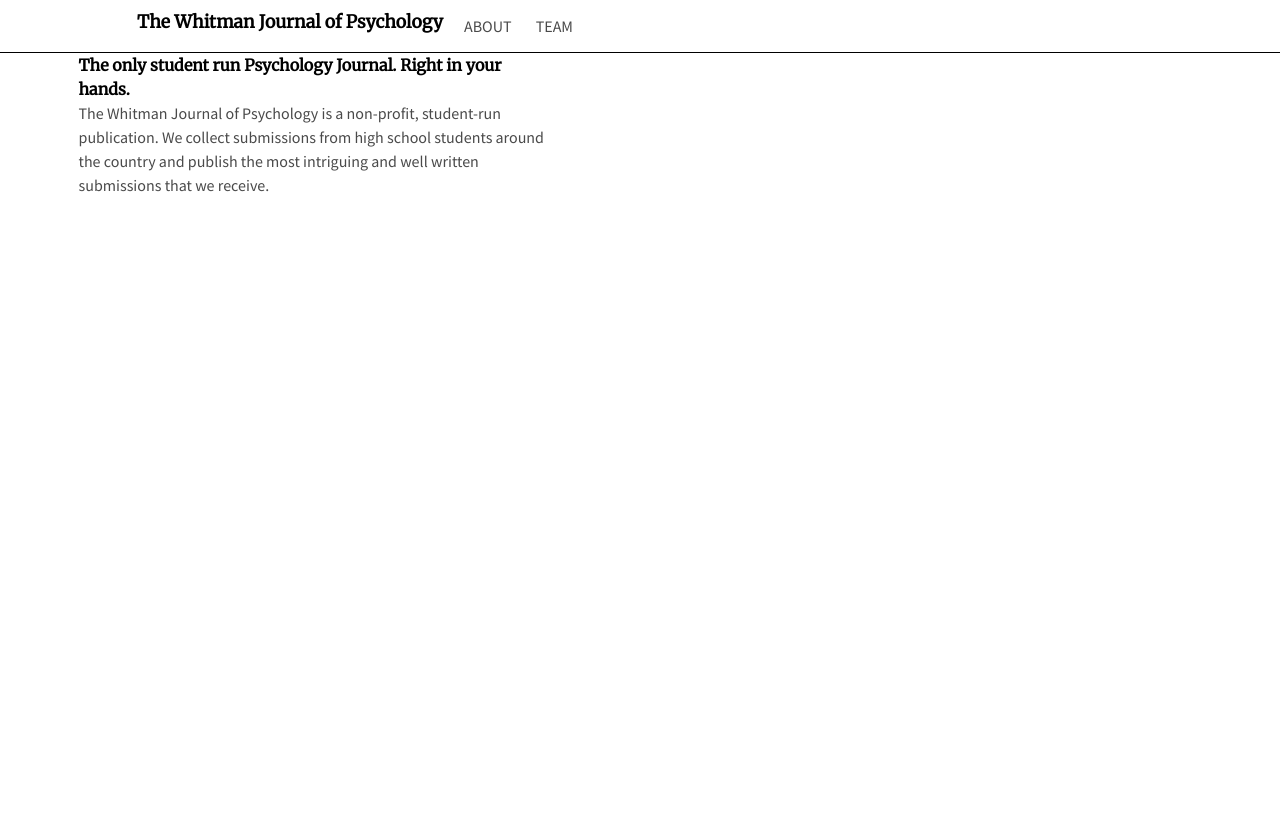
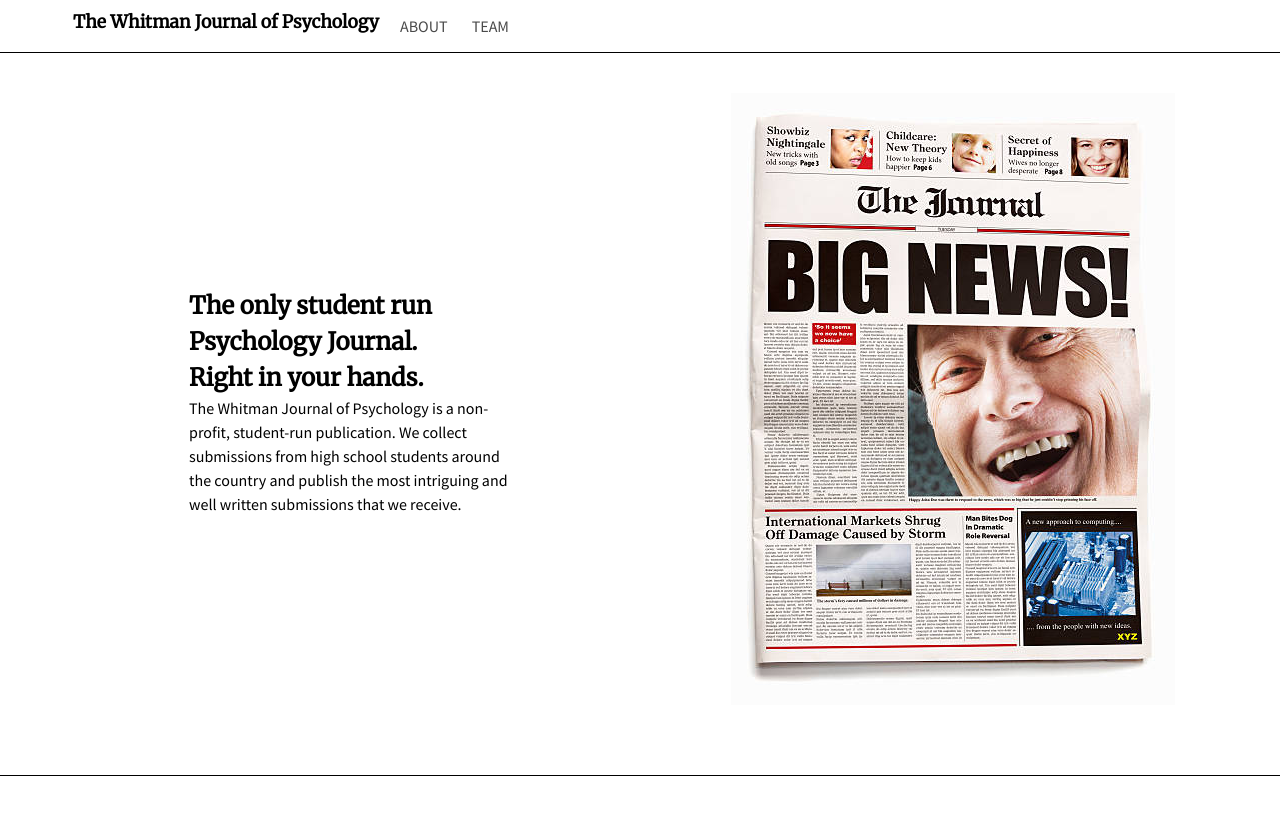
Before and after one commit to wwjop/wwjop.org, a Jekyll site: the page built from index.html, in a window 1280 px wide. Shown: the top 815 px of the page. Built offline with Jekyll 4.4.1, drawn with Linux system fonts in a browser that asks for light colours; nearby versions of some CDN libraries.

Commit message:
complete main banner

```diff
--- a/assets/css/global.css
+++ b/assets/css/global.css
@@ -1,5 +1,6 @@
 * {
     font-family: "Source Sans Pro", Arial;
+    color: black;
 }
 
 .header {
@@ -7,3 +8,9 @@
     font-weight: bolder;
     color: black;
 }
+
+.crossbar {
+    height: 1px;
+    background-color: black;
+    width: 100%;
+}
--- a/assets/css/index.css
+++ b/assets/css/index.css
@@ -2,11 +2,23 @@
     display: flex;
     align-content: center;
     justify-content: center;
+    padding-left: 7%;
 }
 
 #central {
     display: flex;
     align-items: flex-start;
     flex-direction: column;
-    width: 75%;
+    align-self: center;
+    width: 60%;
 }
+
+#central .header {
+    font-size: 1.5em;
+}
+
+#paper {
+    padding-top: 4%;
+    padding-bottom: 4%;
+    padding-left: 7%;
+}
--- a/assets/css/navbar.css
+++ b/assets/css/navbar.css
@@ -3,7 +3,7 @@
 }
 
 .navbar-brand {
-    margin-left: 10%;
+    margin-left: 5%;
     padding: 0.7%;
 }
 
--- a/index.html
+++ b/index.html
@@ -7,13 +7,16 @@
 <div class="columns">
     <div class="column is-half" id="central-box">
         <div id="central">
-            <p class="header">The only student run Psychology Journal. Right in your hands.</p>
+            <span class="header">The only student run Psychology Journal.</span>
+            <span class="header">Right in your hands.</span>
             <p>The Whitman Journal of Psychology is a non-profit, student-run publication.
                 We collect submissions from high school students around the country and publish
                 the most intriguing and well written submissions that we receive.</p>
         </div>
     </div>
-    <div class="column">
-
+    <div class="column" id="paper">
+        <img src="/assets/images/dummy-newspaper.jpg" />
     </div>
 </div>
+
+<div class="crossbar"></div>
```
Also changed, not shown: assets/images/dummy-newspaper.jpg (added), 6 other files.
